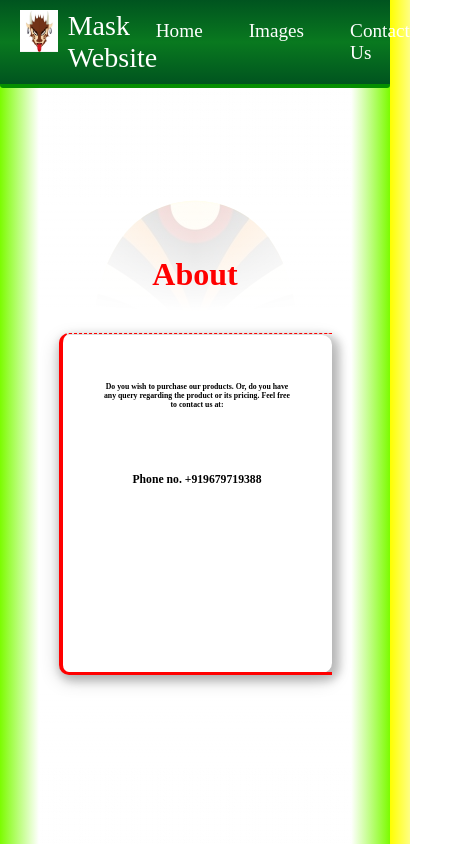
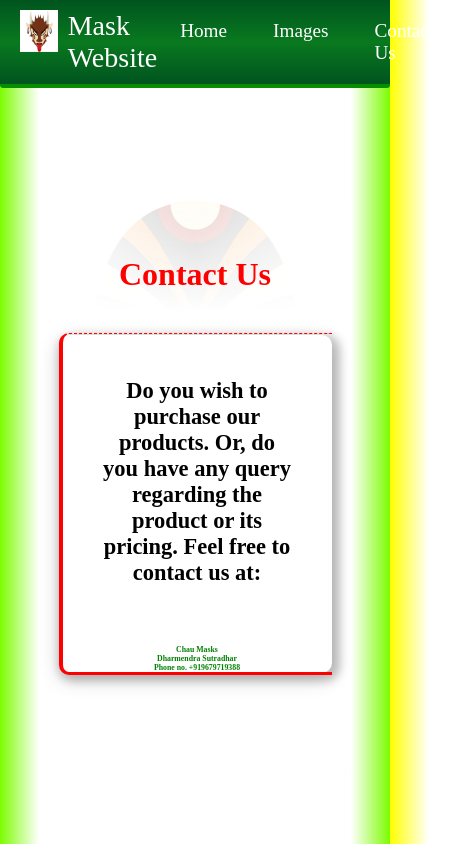
Before and after one commit to Dheeraj-Murthy/mask-site, a plain HTML site: page contactUs.html in a window 390 px wide. Shown: the whole page, 457 px wide, since content can reach past the window. Drawn offline with Linux system fonts and the light colour scheme; a web font is replaced by a local one.

Commit message:
made changes to improve the website responsiveness and also published it on infinityfree

```diff
--- a/contactUs.html
+++ b/contactUs.html
@@ -58,7 +58,7 @@
 			/>
 			<div class="bg">
 				<section>
-					<h1 class="title">About</h1>
+					<h1 class="title">Contact Us</h1>
 					<div class="to_right">
 						<span
 							class="textbox"
@@ -67,17 +67,18 @@
 							<hr class="blank" />
 							<hr class="blank" />
 							<hr class="blank" />
-							<h4>
+							<h3>
 								Do you wish to purchase our products. Or, do you have any query
 								regarding the product or its pricing. Feel free to contact us
 								at:
-							</h4>
+							</h3>
 							<hr class="blank" />
 							<hr class="blank" />
 							<hr class="blank" />
 							<hr class="blank" />
-
-							<h2>Phone no. +919679719388</h2>
+							<h2 class="header">Chau Masks</h2>
+							<h2 class="header">Dharmendra Sutradhar</h2>
+							<h2 class="header">Phone no. +919679719388</h2>
 						</span>
 					</div>
 				</section>
--- a/style.css
+++ b/style.css
@@ -59,8 +59,8 @@ header {
 
 nav ul {
 	display: flex;
-	justify-content: center;
-	width: 55vw;
+	justify-content: left;
+	width: 50%;
 }
 nav ul li {
 	list-style: none;
@@ -201,6 +201,12 @@ main section {
 
 #contactUs {
 	padding: 0 10vw 0 10vw;
+	font-size: 1.2rem;
+}
+
+.header {
+	font-size: 2vw;
+	color: green;
 }
 
 @media screen and (max-width: 1000px) {
@@ -218,4 +224,7 @@ main section {
 	.not_needed {
 		display: none;
 	}
+	nav ul {
+		width: 100%;
+	}
 }
```
